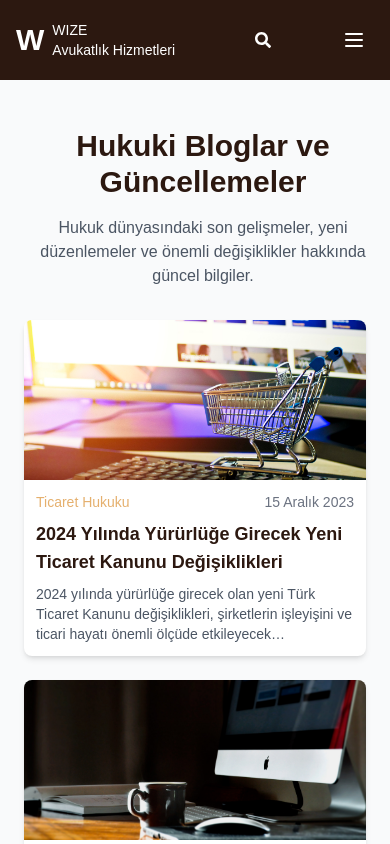
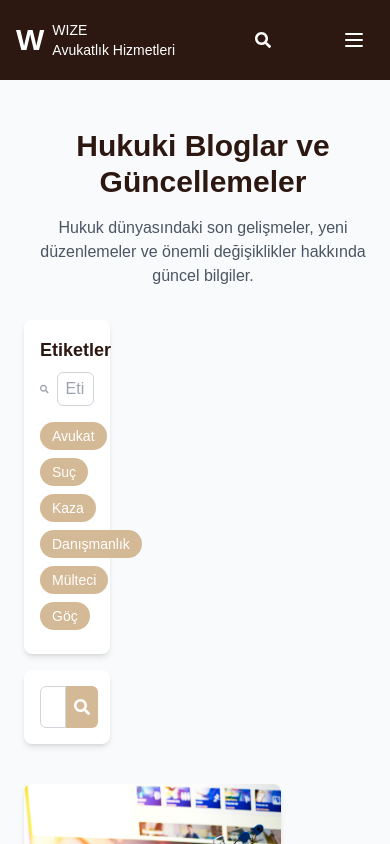
Before and after one commit to nihanrls/avukat-front, a Next.js app: page /blog in a window 390 px wide. Shown: the top 844 px of the page. Built offline with nearby package versions, Linux system fonts and the light colour scheme.

Commit message:
Blog sayfasında FilterTags komponenti mobilde güzel durmuyor, postara komponenti eklendi o da mobilde güzel durmuyor bunlar düzenlenecek

```diff
--- a/app/blog/page.tsx
+++ b/app/blog/page.tsx
@@ -1,4 +1,8 @@
+"use client";
+import React, { useState } from 'react';
 import NewsCard from '@/components/newscard';
+import FilterTags from '@/components/FilterTags';
+import Postara from '@/components/postara';
 
 const news = [
   {
@@ -35,8 +39,17 @@ const news = [
   }
 ];
 
+const tags = ["Avukat", "Suç", "Kaza", "Danışmanlık", "Mülteci", "Göç"];
+
 export default function Haberler() {
+  const [searchQuery, setSearchQuery] = useState("");
+
+  const handleSearch = (query: string) => {
+    setSearchQuery(query);
+  };
+
   return (
+    <div>
       <div className="min-h-screen bg-gray-50 py-12 md:py-16">
         <div className="container mx-auto px-6 md:px-10">
           <div className="mb-8 md:mb-12 pl-4">
@@ -47,8 +60,14 @@ export default function Haberler() {
               Hukuk dünyasındaki son gelişmeler, yeni düzenlemeler ve önemli değişiklikler hakkında güncel bilgiler.
             </p>
           </div>
-
-        <div className="grid grid-cols-1 md:grid-cols-2 lg:grid-cols-3 gap-6 md:gap-8">
+          <div className="flex flex-col md:flex-row gap-10">
+          <div className="w-1/4">
+            <FilterTags tags={tags} />
+          <div className="mt-4">
+            <Postara onSearch={handleSearch} />
+          </div>
+          </div>
+          <div className="w-3/4 grid grid-cols-1 md:grid-cols-2 lg:grid-cols-3 gap-6 md:gap-8">
             {news.map((item) => (
               <NewsCard
                 key={item.id}
@@ -63,5 +82,7 @@ export default function Haberler() {
           </div>
           </div>
         </div>
+      </div>
+    </div>
   );
 }
--- /dev/null
+++ b/components/FilterTags.tsx
@@ -0,0 +1,54 @@
+"use client";
+import React, { useState } from 'react';
+import { FaSearch } from 'react-icons/fa';
+
+// Türkçe karakterleri normalize eden fonksiyon
+const normalizeString = (str: string) => {
+  return str
+    .toLowerCase()
+    .replace(/ı/g, 'i')
+    .replace(/ğ/g, 'g')
+    .replace(/ş/g, 's')
+    .replace(/ç/g, 'c')
+    .replace(/ö/g, 'o')
+    .replace(/ü/g, 'u')
+    .replace(/[^a-z0-9\s]/g, ''); // Sadece alfanümerik karakterleri ve boşlukları bırak
+};
+
+const FilterTags = ({ tags }: { tags: string[] }) => {
+  const [searchQuery, setSearchQuery] = useState("");
+
+  // Arama sorgusuna göre etiketleri filtrele (büyük/küçük harf ve Türkçe karakter hassasiyeti yok)
+  const filteredTags = tags.filter(tag =>
+    normalizeString(tag).includes(normalizeString(searchQuery))
+  );
+
+  return (
+    <div className="bg-white shadow-md rounded-lg p-4 w-full max-w-xs md:max-w-sm lg:max-w-md">
+      <h2 className="text-lg font-semibold mb-2 text-[#2c1810]">Etiketler</h2>
+      <div className="flex items-center mb-4">
+        <FaSearch className="text-gray-400 mr-2" />
+        <input
+          type="text"
+          placeholder="Etiket ara..."
+          value={searchQuery}
+          onChange={(e) => setSearchQuery(e.target.value)}
+          className="border border-gray-300 rounded-md px-2 py-1 w-full transition duration-200"
+        />
+      </div>
+      <div className="flex flex-wrap">
+        {filteredTags.length > 0 ? (
+          filteredTags.map((tag, index) => (
+            <span key={index} className="bg-[#d4b996] text-white rounded-full px-3 py-1 text-sm mr-2 mb-2 cursor-pointer hover:bg-[#baa182] transition duration-200">
+              {tag}
+            </span>
+          ))
+        ) : (
+          <p className="text-gray-500">Hiç etiket bulunamadı.</p>
+        )}
+      </div>
+    </div>
+  );
+};
+
+export default FilterTags;
--- /dev/null
+++ b/components/postara.tsx
@@ -0,0 +1,32 @@
+"use client";
+import React, { useState } from 'react';
+import { FaSearch } from 'react-icons/fa';
+
+// Postara bileşeni
+const Postara = ({ onSearch }: { onSearch: (query: string) => void }   ) => {
+  const [searchQuery, setSearchQuery] = useState("");
+
+  const handleSearch = (e: React.FormEvent<HTMLFormElement>) => {
+    e.preventDefault();
+    onSearch(searchQuery); // Arama sorgusunu üst bileşene ilet
+  };
+
+  return (
+    <div className="bg-white shadow-md rounded-lg p-4 w-full max-w-md mx-auto flex items-center">
+      <form onSubmit={handleSearch} className="flex w-full">
+        <input
+          type="text"
+          placeholder="Post Ara..."
+          value={searchQuery}
+          onChange={(e) => setSearchQuery(e.target.value)}
+          className="border border-gray-300 rounded-l-md px-3 py-2 w-full focus:outline-none transition duration-200"
+        />
+        <button type="submit" className="bg-[#d4b996] rounded-r-md p-2 flex items-center">
+          <FaSearch className="text-white" />
+        </button>
+      </form>
+    </div>
+  );
+};
+
+export default Postara;
```
Lines whose indentation alone changed are shown as unchanged.
